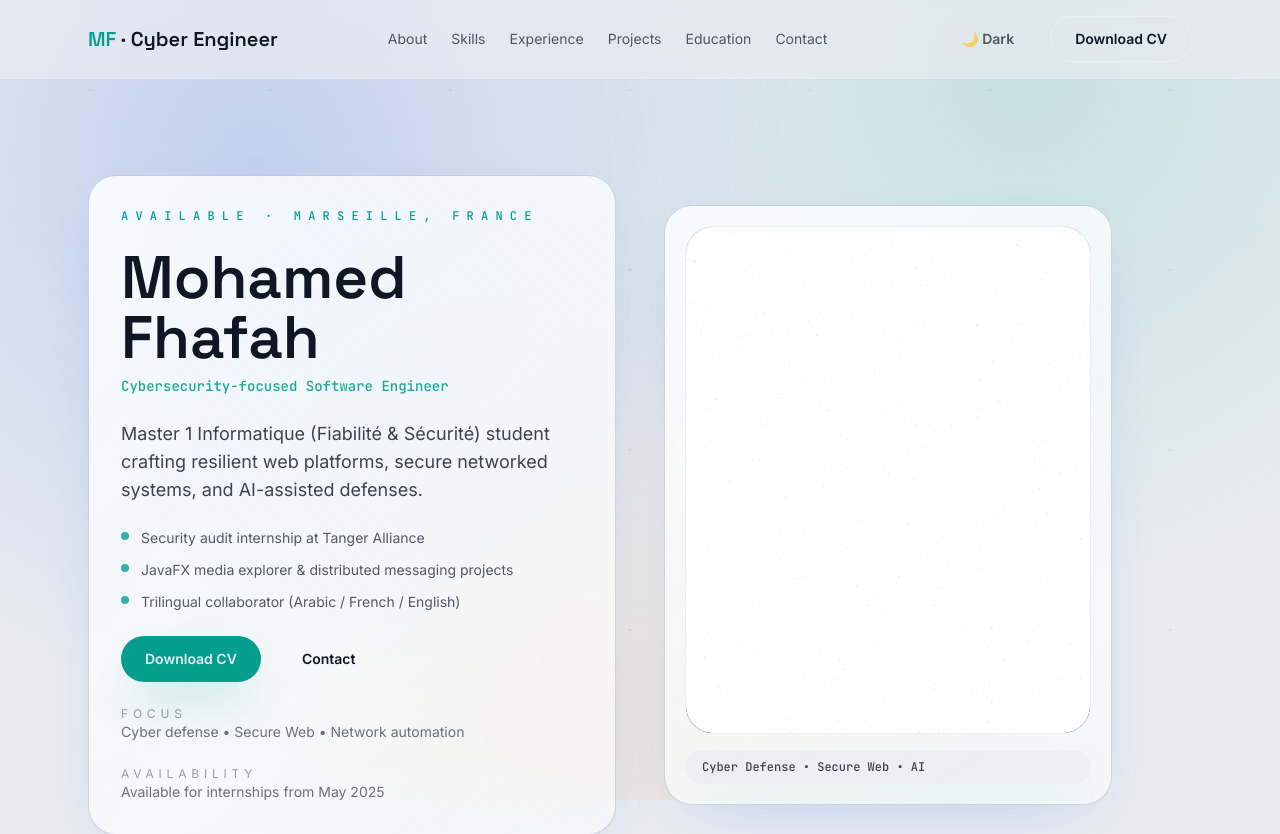
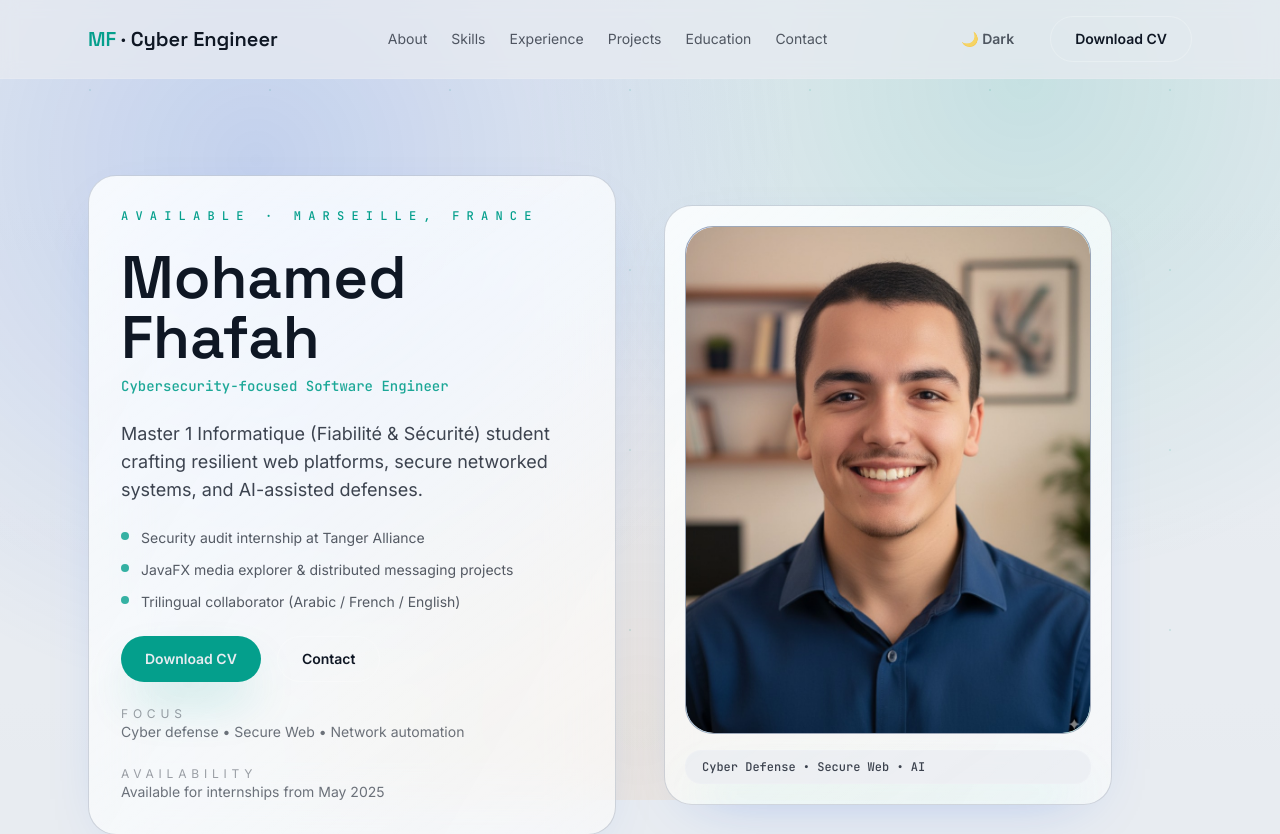
Before and after one commit to mohamed2003fh/personal-website, a React (Vite) app: page / in a window 1280 px wide. Shown: the top 834 px of the page. Built offline with nearby package versions, Linux system fonts and the light colour scheme.

Commit message:
fix: ensure hero photo visible

```diff
--- a/src/index.css
+++ b/src/index.css
@@ -131,12 +131,38 @@ html {
   outline: none;
 }
 
-.hero-photo-overlay {
+.hero-photo-frame {
+  border: 1px solid rgb(var(--color-border) / 0.4);
+  background: linear-gradient(145deg, rgb(var(--color-midnight)), rgb(var(--color-midnight) / 0.8));
+}
+
+.hero-photo-frame::before {
+  content: "";
+  position: absolute;
+  inset: -2px;
+  border-radius: 30px;
+  background: linear-gradient(120deg, rgb(var(--color-royal)), rgb(var(--color-cyber)));
+  z-index: 0;
+}
+
+.hero-photo-frame::after {
+  content: "";
   position: absolute;
   inset: 0;
   border-radius: 28px;
   background: radial-gradient(circle at 20% 20%, rgb(var(--color-royal) / 0.25), transparent 55%),
-    radial-gradient(circle at 80% 0%, rgb(var(--color-cyber) / 0.2), transparent 45%);
-  mix-blend-mode: screen;
+    radial-gradient(circle at 80% 0%, rgb(var(--color-cyber) / 0.15), transparent 45%);
+  mix-blend-mode: lighten;
+  opacity: 0.4;
   pointer-events: none;
+  z-index: 2;
 }
+
+.hero-photo-image {
+  position: relative;
+  z-index: 1;
+  width: 100%;
+  height: 100%;
+  object-fit: cover;
+  border-radius: 28px;
+}
--- a/src/sections/Hero.tsx
+++ b/src/sections/Hero.tsx
@@ -58,13 +58,12 @@ export function HeroSection() {
 
         <div className="relative flex-1">
           <div className="glass-panel relative w-full max-w-md overflow-hidden p-5">
-            <div className="relative aspect-[4/5] w-full overflow-hidden rounded-[28px] border border-white/10 bg-midnight">
+            <div className="hero-photo-frame relative aspect-[4/5] w-full overflow-hidden rounded-[28px]">
               <HeroCanvas />
-              <div className="hero-photo-overlay" />
               <img
                 src="/assets/images/profile.jpg"
                 alt="Portrait of Mohamed Fhafah"
-                className="h-full w-full object-cover"
+                className="hero-photo-image"
                 loading="lazy"
               />
             </div>
```
Also changed, not shown: 1 other file (tests, documents, lock files or other folders).
